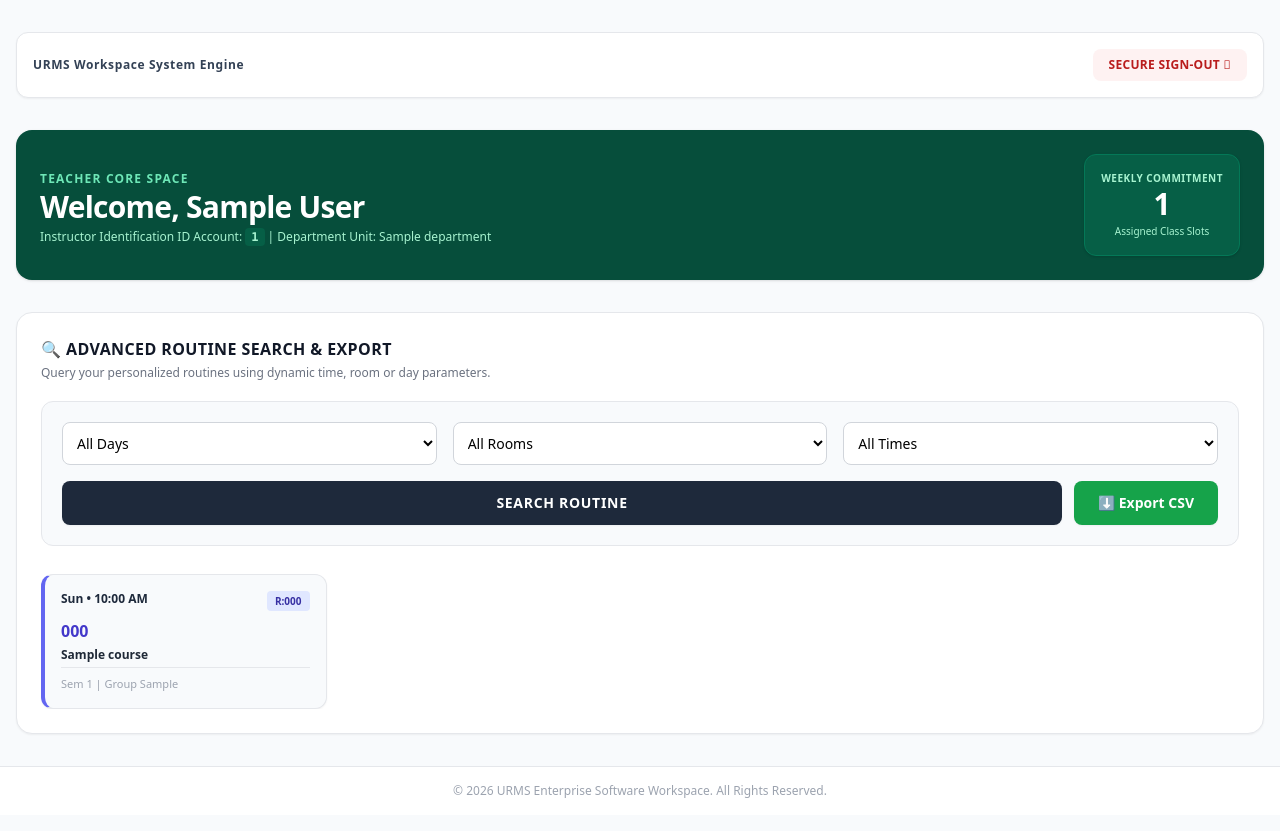
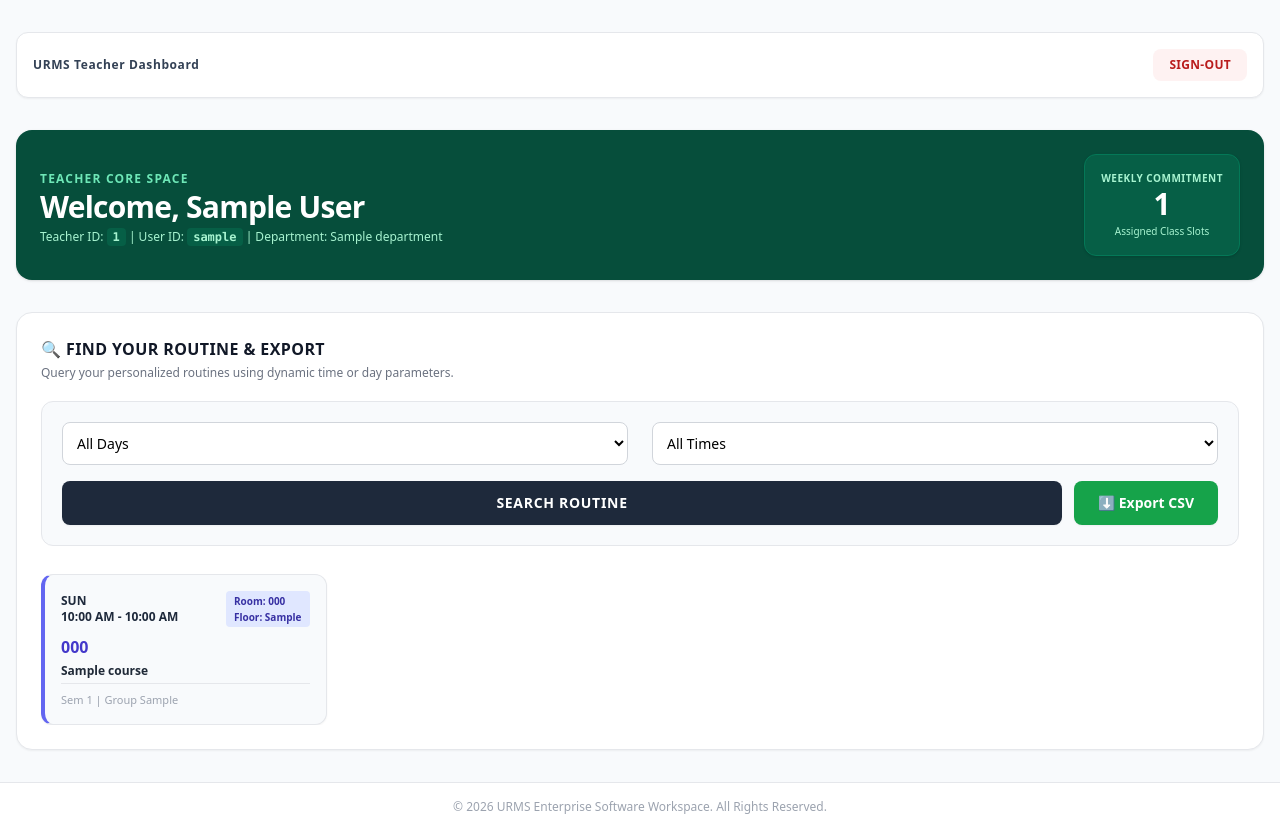
Before and after one commit to GitGuru420/urms_workspace, a Django app: page /teacher-space/ in a window 1280 px wide. Before the commit the page ends 798 px from the top, so only its background shows below. Run offline with Django 5.2, Linux system fonts and the light colour scheme; a user stored in the database is signed in; tables that the repository leaves empty hold one stand-in row (values such as "Sample post"); some libraries are stand-ins or nearby versions.

Commit message:
Teacher Dashboard Version-1

```diff
--- a/routines/templates/routines/teacher_dashboard.html
+++ b/routines/templates/routines/teacher_dashboard.html
@@ -4,9 +4,12 @@
 <div class="space-y-8">
 
     <div class="flex justify-between items-center bg-white p-4 rounded-xl border border-gray-200 shadow-sm">
-        <span class="text-xs font-bold text-slate-700 tracking-wider">URMS Workspace System Engine</span>
+        <a href="{% url 'teacher_dashboard' %}" class="text-xs font-bold text-slate-700 tracking-wider hover:text-indigo-600 transition-colors cursor-pointer">
+        URMS Teacher Dashboard
+        </a>
+
         <a href="{% url 'logout' %}" class="bg-red-50 hover:bg-red-100 text-red-700 font-bold px-4 py-2 rounded-lg text-xs uppercase tracking-wide transition-all">
-            Secure Sign-Out 󰗼
+        Sign-Out
         </a>
     </div>
 
@@ -14,7 +17,7 @@
         <div>
             <span class="text-xs font-bold uppercase tracking-widest text-emerald-300">Teacher Core Space</span>
             <h1 class="text-3xl font-black tracking-tight">Welcome, {{ teacher.name }}</h1>
-            <p class="text-xs text-emerald-200 mt-1">Instructor Identification ID Account: <span class="font-mono font-bold bg-emerald-800 px-1.5 py-0.5 rounded">{{ teacher.teacher_id }}</span> | Department Unit: {{ teacher.department.name }}</p>
+            <p class="text-xs text-emerald-200 mt-1">Teacher ID: <span class="font-mono font-bold bg-emerald-800 px-1.5 py-0.5 rounded">{{ teacher.teacher_id }}</span> | User ID: <span class="font-mono font-bold bg-emerald-800 px-1.5 py-0.5 rounded">{{ teacher.user }}</span> | Department: {{ teacher.department.name }}</p>
         </div>
         <div class="bg-emerald-800 p-4 rounded-xl text-center shadow border border-emerald-700 min-w-[140px]">
             <span class="text-[10px] text-emerald-200 uppercase tracking-wider block font-bold">Weekly Commitment</span>
@@ -25,22 +28,16 @@
 
     <div class="bg-white p-6 rounded-2xl shadow-sm border border-gray-200 space-y-5">
         <div>
-            <h2 class="text-base font-black uppercase tracking-wide text-gray-900">🔍 Advanced Routine Search & Export</h2>
-            <p class="text-xs text-gray-500 mt-1">Query your personalized routines using dynamic time, room or day parameters.</p>
+            <h2 class="text-base font-black uppercase tracking-wide text-gray-900">🔍 Find Your Routine & Export</h2>
+            <p class="text-xs text-gray-500 mt-1">Query your personalized routines using dynamic time or day parameters.</p>
         </div>
 
         <form method="GET" class="bg-slate-50 p-5 rounded-xl border border-gray-200">
-            <div class="grid grid-cols-1 md:grid-cols-3 gap-4 text-sm mb-4">
+            <div class="grid grid-cols-1 md:grid-cols-2 gap-6 text-sm mb-4">
                 <select name="search_day" class="bg-white border border-gray-300 rounded-lg p-2.5 outline-none focus:ring-2 focus:ring-slate-400 transition-shadow">
                     <option value="">All Days</option>
                     {% for d in days %}
                         <option value="{{ d }}" {% if request.GET.search_day == d %}selected{% endif %}>{{ d }}</option>
-                    {% endfor %}
-                </select>
-                <select name="search_room" class="bg-white border border-gray-300 rounded-lg p-2.5 outline-none focus:ring-2 focus:ring-slate-400 transition-shadow">
-                    <option value="">All Rooms</option>
-                    {% for r in faculty_rooms %}
-                        <option value="{{ r.id }}" {% if request.GET.search_room == r.id|stringformat:"s" %}selected{% endif %}>Room {{ r.room_number }}</option>
                     {% endfor %}
                 </select>
                 <select name="search_time" class="bg-white border border-gray-300 rounded-lg p-2.5 outline-none focus:ring-2 focus:ring-slate-400 transition-shadow">
@@ -63,15 +60,18 @@
         <div class="grid grid-cols-1 md:grid-cols-2 lg:grid-cols-3 xl:grid-cols-4 gap-4 max-h-[600px] overflow-y-auto pr-2 pt-2">
     {% for r in master_routines %}
         <div class="p-4 border border-gray-200 rounded-xl bg-slate-50 border-l-4 border-l-indigo-500 text-xs shadow-sm hover:shadow-md transition-shadow">
-                    <div class="flex justify-between font-bold mb-2 text-slate-800">
-                        <span>{{ r.day_of_week|slice:":3" }} • {{ r.timeslot.start_time|time:"h:i A" }}</span>
-                        <span class="bg-indigo-100 text-indigo-800 px-2 py-0.5 rounded text-[10px]">R:{{ r.room.room_number }}</span>
+            <div class="flex justify-between items-center font-bold mb-2 text-slate-800">
+                <span>{{ r.day_of_week|slice:":3"|upper }} <br> {{ r.timeslot.start_time|time:"h:i A" }} - {{ r.timeslot.end_time|time:"h:i A" }}</span>
+                <span class="bg-indigo-100 text-indigo-800 px-2 py-0.5 rounded text-[10px]">Room: {{ r.room.room_number }} <br> Floor: {{ r.room.floor_no }}</span>
             </div>
+
             <div class="font-black text-indigo-700 text-base mb-1">{{ r.course.course_code }}</div>
+
             <div class="text-gray-600 font-medium space-y-1">
                 <div class="truncate text-gray-800 font-bold" title="{{ r.course.title }}">{{ r.course.title }}</div>
-                        <div class="pt-2 mt-2 border-t border-gray-200 text-[11px] text-gray-400">
-                            Sem {{ r.semester }} | Group {{ r.group_no }}
+
+                <div class="pt-2 mt-2 border-t border-gray-200 text-[11px]">
+                    <span class="block text-gray-400">Sem {{ r.semester }} | Group {{ r.group_no }}</span>
                 </div>
             </div>
         </div>
--- a/routines/views.py
+++ b/routines/views.py
@@ -349,23 +349,19 @@ def dept_admin_dashboard(request):
     }
     return render(request, 'routines/dept_admin.html', context)
 
+""" TEACHER DASHBOARD VERSION-1 DONE"""
 @login_required(login_url='login')
 def teacher_dashboard(request):
-    # 1. Get Logged-in Teacher Info
+    # Get Logged-in Teacher Info
     teacher = get_object_or_404(Teacher, user=request.user)
-
-    # We kept this because your UI still shows the "Weekly Commitment" number at the top right!
+    # Count Total Class In a Week
     total_weekly_classes = Routine.objects.filter(teacher=teacher).count()
 
-    # -------------------------------------------------------------
     # LOGIC: Advanced Search Parameters
-    # -------------------------------------------------------------
     days = ['Saturday', 'Sunday', 'Monday', 'Tuesday', 'Wednesday', 'Thursday', 'Friday']
-    faculty_rooms = Room.objects.all().order_by('room_number')
     timeslots = Timeslot.objects.all().order_by('start_time')
 
     search_day = request.GET.get('search_day')
-    search_room = request.GET.get('search_room')
     search_time = request.GET.get('search_time')
 
     # Base query for Global Master Routine
@@ -374,23 +370,17 @@ def teacher_dashboard(request):
     # Apply filters dynamically if user searched for anything
     if search_day:
         master_routines = master_routines.filter(day_of_week=search_day)
-    if search_room:
-        master_routines = master_routines.filter(room_id=search_room)
     if search_time:
         master_routines = master_routines.filter(timeslot_id=search_time)
 
-    # -------------------------------------------------------------
     # LOGIC: CSV Export Handler
-    # -------------------------------------------------------------
     if request.GET.get('export_csv') == '1':
         response = HttpResponse(content_type='text/csv')
         response['Content-Disposition'] = f'attachment; filename="{teacher.name}_Routine_Export.csv"'
 
         writer = csv.writer(response)
-        # Write CSV Headers (Removed Teacher Column since it's just for this teacher)
         writer.writerow(['Day', 'Time', 'Course Code', 'Course Title', 'Room', 'Semester', 'Group'])
 
-        # Write Data Rows
         for r in master_routines:
             writer.writerow([
                 r.day_of_week,
@@ -406,10 +396,7 @@ def teacher_dashboard(request):
     context = {
         'teacher': teacher,
         'total_weekly_classes': total_weekly_classes,
-
-        # Context Variables for Advanced Search (Teacher dropped)
         'days': days,
-        'faculty_rooms': faculty_rooms,
         'timeslots': timeslots,
         'master_routines': master_routines,
     }
```
Lines whose indentation alone changed are shown as unchanged.
